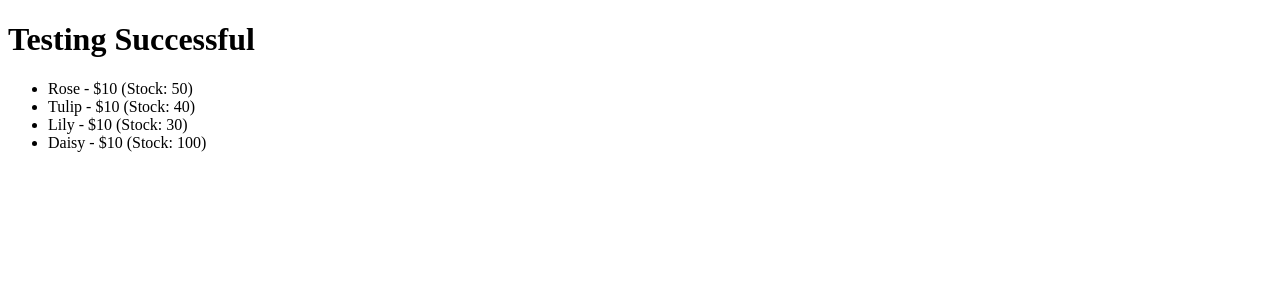
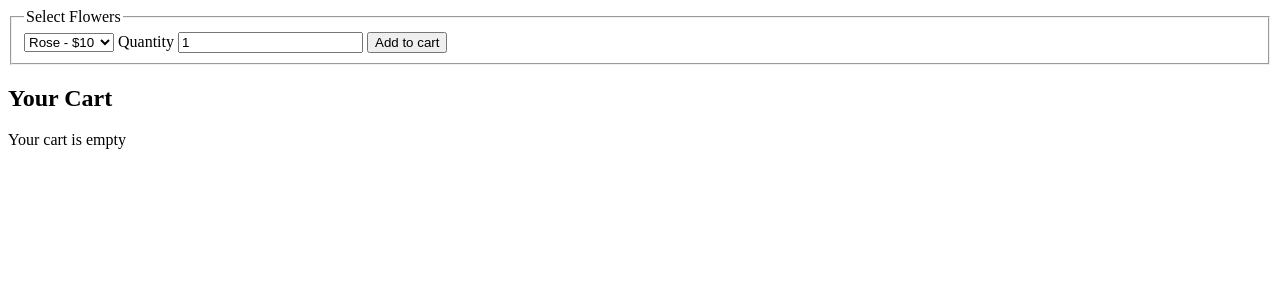
Before and after one commit to st25095/Flask-Practice, a Flask app: page / in a window 1280 px wide. Shown: the top 300 px of the page. Run offline with Flask 3, Linux system fonts and the light colour scheme.

Commit message:
Added Cart system

```diff
--- a/app.py
+++ b/app.py
@@ -1,20 +1,65 @@
 import json
 
-from flask import Flask, render_template
+from flask import Flask, render_template, request, session, redirect, url_for, flash
 
 app = Flask(__name__)
 app.secret_key = 'your_secret_key'
 
+def load_data():
+    with open('data/flowers.json') as file:
+        flowers = json.load(file)
+
+    with open('data/addons.json') as file:
+        addons = json.load(file)
+
+    return flowers, addons
+
 
 @app.route('/')
 def index():
-    flowers = load_data()
-    return render_template("index.html", flowers=flowers)
+    flowers, addons = load_data()
+    cart = session.get('cart', {})
+    return render_template("index.html", flowers=flowers, addons=addons, cart=cart)
 
-def load_data():
-    with open('data/flowers.json') as file:
-        flowers = json.load(file)
-    return flowers
+@app.route("/remove_from_cart/<item>")
+def remove_from_cart(item):
+    cart = session.get('cart', {})
+
+    if item in cart:
+        del cart[item]
+        session['cart'] = cart
+        session.modified = True
+        flash(f"{item} removed from cart.")
+    else:
+        flash("Item not found in cart.")
+    return redirect(url_for('index'))
+
+
+@app.route('/add_to_cart', methods=['POST'])
+def add_to_cart():
+    flower = request.form['flower']
+    quantity = int(request.form['quantity'])
+    flowers, addons = load_data()
+    cart = session.get('cart', {})
+
+    if flower not in flowers:
+        flash("Invalid flower selected")
+        return redirect(url_for('index'))
+
+    if flower in cart:
+        cart[flower]['quantity'] += quantity
+    else:
+        cart[flower] = {
+            'price': flowers[flower]['price'],
+            'quantity': quantity
+        }
+
+    session['cart'] = cart
+    session.modified = True
+    flash(f"{quantity} {flower}(s) added to your!!!! cart.")
+    print(f"SUCCESS: {quantity} {flower}(s) added to cart.") # Added myself to confirm the quantity
+    return redirect(url_for('index'))
+
 
 if __name__ == '__main__':
     app.run(debug=True, port=8000)
--- /dev/null
+++ b/data/addons.json
@@ -0,0 +1,6 @@
+{
+    "Ribbon": {"price": 2},
+    "Specialty Wrapping Paper": {"price": 5},
+    "Personalised Note": {"price": 3},
+    "Delivery": {"price": 10}
+}
--- a/templates/index.html
+++ b/templates/index.html
@@ -6,11 +6,41 @@
         <title>Flask Website</title>
     </head>
     <body>
-        <h1>Testing Successful</h1>
-        <ul>
-            {% for flower, details in flowers.items() %}
-            <li>{{ flower }} - ${{ details['price'] }} (Stock: {{ details['stock'] }})</li>
-            {% endfor %}
-        </ul>
+        <form action="{{ url_for('add_to_cart' )}}" method="POST">
+            <fieldset>
+                <legend for="flower">Select Flowers</legend>
+                <select name="flower" id="flower">
+                    {% for flower, details in flowers.items() %}
+                    <option value="{{ flower }}">{{ flower }} - ${{ details['price'] }}</option>
+                    {% endfor %}
+                </select>
+                <label for="quantity">Quantity</label>
+                <input type="number" name="quantity" value="1" min="1">
+                <button type="submit">Add to cart</button>
+            </fieldset>
+        </form>
+        {% with messages = get_flashed_messages() %}
+            {% if messages %}
+                <ul class= "flashes">
+                    {% for message in messages %}
+                        <li>{{ message }}</li>
+                    {% endfor %}
+                </ul>
+            {% endif %}
+        {% endwith %}
+        <h2>Your Cart</h2>
+        {% if cart %}
+            <ul>
+                {% for item, details in cart.items() %}
+                    <li>{{ item }}: {{ '%.2f' % details['quantity'] }} x ${{ details['price'] }}
+                        = ${{ details['quantity'] * details['price'] }}
+                        <a href="{{ url_for('remove_from_cart', item=item)}}">[Remove]</a>
+                    </li>
+                {% endfor %}
+            </ul>
+        {% else %}
+            <p>Your cart is empty</p>
+        {% endif %}
+
     </body>
 </html>
```
Also changed, not shown: templates/index1.html (added, +21 -0 lines).
